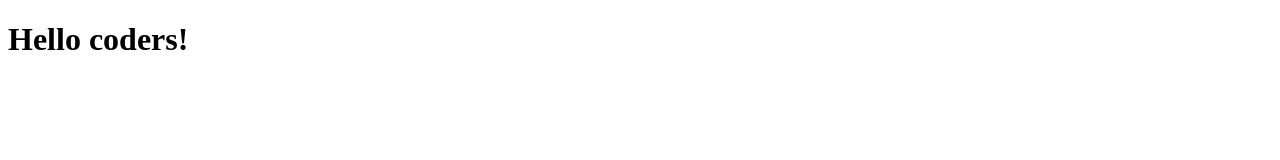
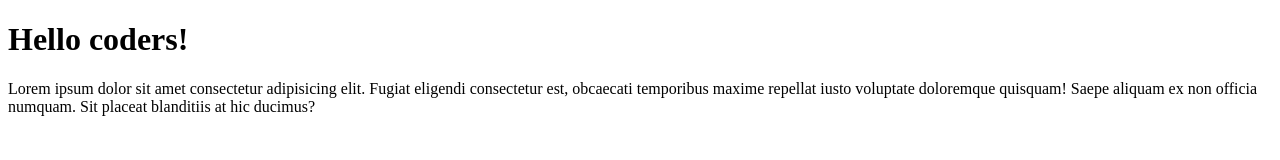
Before and after one commit to shonaklondhe/project2, a plain HTML site: page index.html in a window 1280 px wide. Drawn offline with Linux system fonts and the light colour scheme.

Commit message:
added paragraph

```diff
--- a/index.html
+++ b/index.html
@@ -1,14 +1,20 @@
 <!DOCTYPE html>
 <html lang="en">
+
 <head>
     <meta charset="UTF-8">
     <meta name="viewport" content="width=device-width, initial-scale=1.0">
     <title>Project 2
     </title>
 </head>
+
 <body>
     <div class="container">
         <h1>Hello coders!</h1>
+        <p>Lorem ipsum dolor sit amet consectetur adipisicing elit. Fugiat eligendi consectetur est, obcaecati
+            temporibus maxime repellat iusto voluptate doloremque quisquam! Saepe aliquam ex non officia numquam. Sit
+            placeat blanditiis at hic ducimus?</p>
     </div>
 </body>
+
 </html>
```
